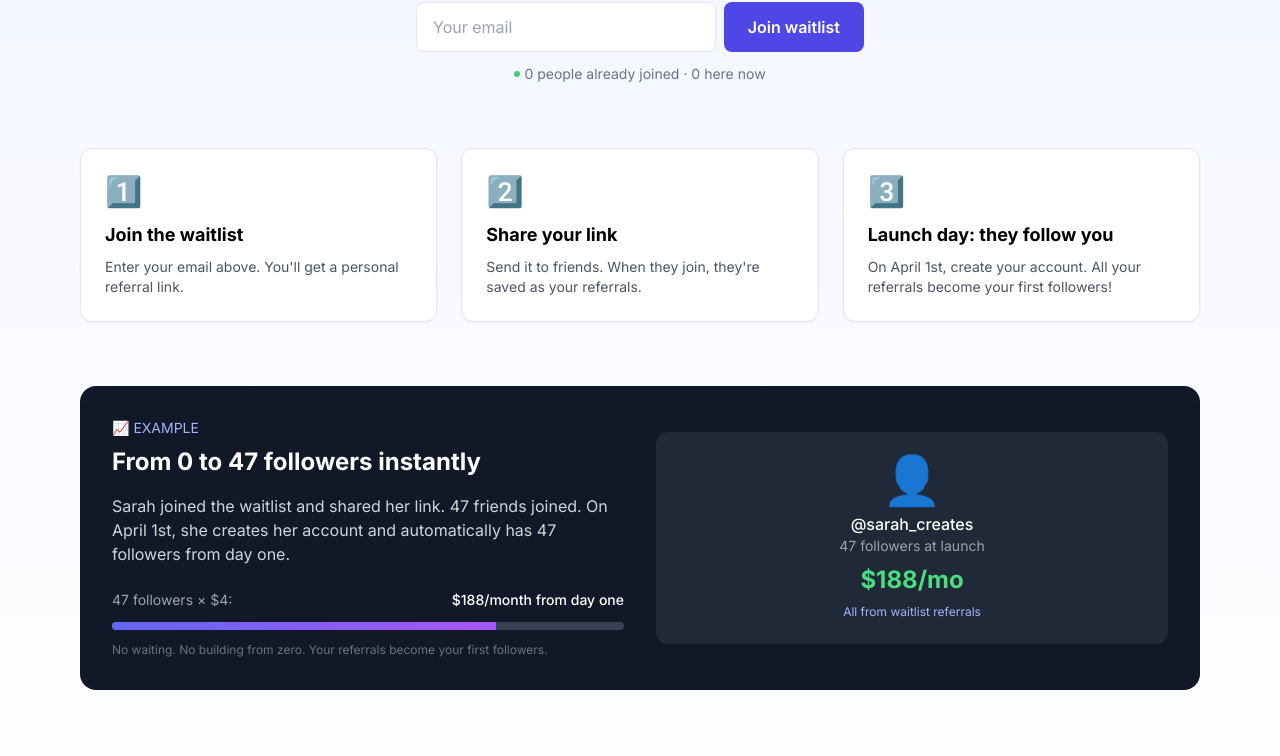
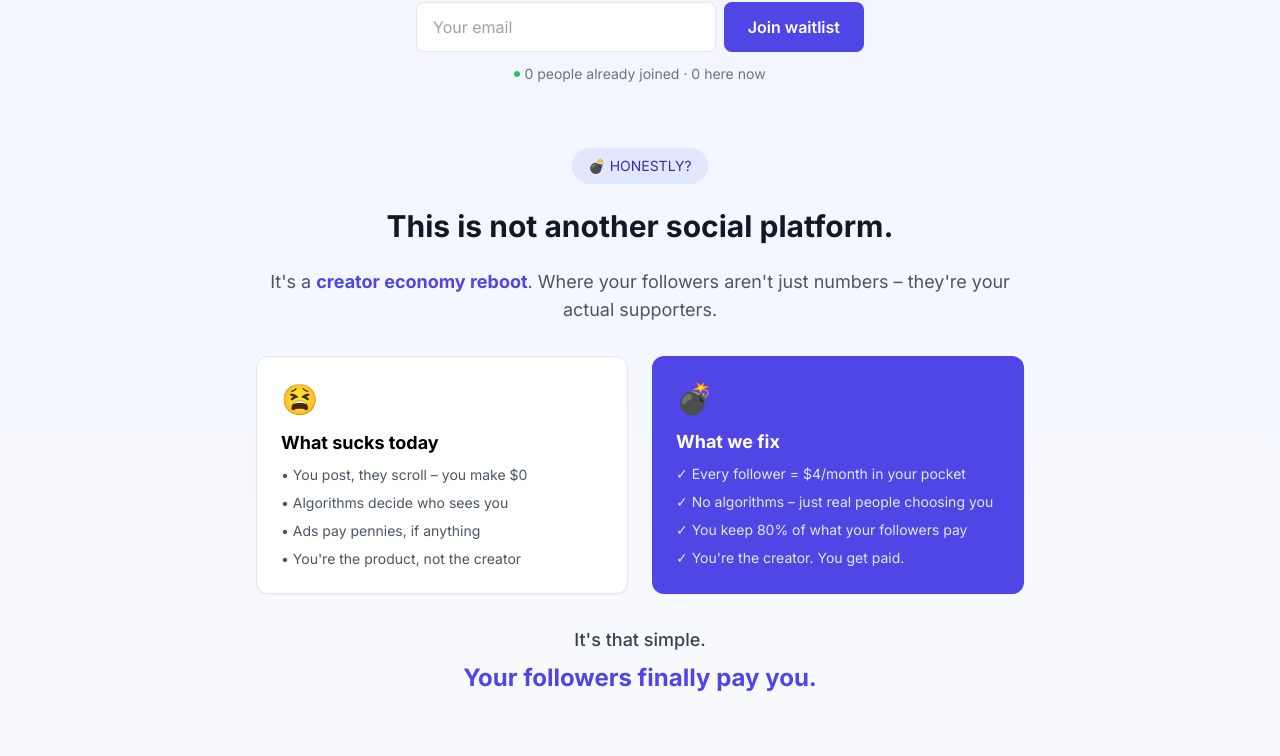
Before and after one commit to u0244058028-beep/Soscial, a Next.js app: page / in a window 1280 px wide. Shown: the part 546-1302 px from the top of the page. Built offline with nearby package versions, Linux system fonts and the light colour scheme; no server answers; the database is empty.

Commit message:
Update page.tsx

```diff
--- a/app/page.tsx
+++ b/app/page.tsx
@@ -272,7 +272,7 @@ export default function Home() {
               </span>
             </div>
 
-            {/* ONLINE teller - NY */}
+            {/* ONLINE teller */}
             <div className="flex items-center gap-2 bg-gray-100 px-4 py-2 rounded-full">
               <span className="relative flex h-2 w-2">
                 <span className="animate-ping absolute inline-flex h-full w-full rounded-full bg-red-400 opacity-75"></span>
@@ -370,6 +370,53 @@ export default function Home() {
               </div>
             )
           ) : null}
+        </div>
+
+        {/* 💣 HVA DETTE ERLIG TALT ER - NY SEKSJON */}
+        <div className="max-w-3xl mx-auto text-center mb-16">
+          <div className="inline-block bg-indigo-100 text-indigo-800 text-sm px-4 py-2 rounded-full mb-6">
+            💣 HONESTLY?
+          </div>
+
+          <h2 className="text-3xl font-bold text-gray-900 mb-6">
+            This is not another social platform.
+          </h2>
+
+          <p className="text-lg text-gray-600 mb-8">
+            It's a <span className="font-bold text-indigo-600">creator economy reboot</span>.
+            Where your followers aren't just numbers – they're your actual supporters.
+          </p>
+
+          <div className="grid md:grid-cols-2 gap-6 text-left">
+            <div className="bg-white p-6 rounded-xl shadow-sm border border-indigo-100">
+              <div className="text-3xl mb-3">😫</div>
+              <h3 className="font-bold text-lg mb-2">What sucks today</h3>
+              <ul className="text-gray-600 text-sm space-y-2">
+                <li>• You post, they scroll – you make $0</li>
+                <li>• Algorithms decide who sees you</li>
+                <li>• Ads pay pennies, if anything</li>
+                <li>• You're the product, not the creator</li>
+              </ul>
+            </div>
+
+            <div className="bg-indigo-600 text-white p-6 rounded-xl shadow-sm">
+              <div className="text-3xl mb-3">💣</div>
+              <h3 className="font-bold text-lg mb-2">What we fix</h3>
+              <ul className="text-indigo-100 text-sm space-y-2">
+                <li>✓ Every follower = $4/month in your pocket</li>
+                <li>✓ No algorithms – just real people choosing you</li>
+                <li>✓ You keep 80% of what your followers pay</li>
+                <li>✓ You're the creator. You get paid.</li>
+              </ul>
+            </div>
+          </div>
+
+          <p className="text-lg text-gray-700 mt-8 font-medium">
+            It's that simple.
+            <span className="block text-indigo-600 text-2xl font-bold mt-2">
+              Your followers finally pay you.
+            </span>
+          </p>
         </div>
 
         {/* REFERRAL DASHBOARD - VISES NÅR BRUKER ER LOGGET INN */}
```
